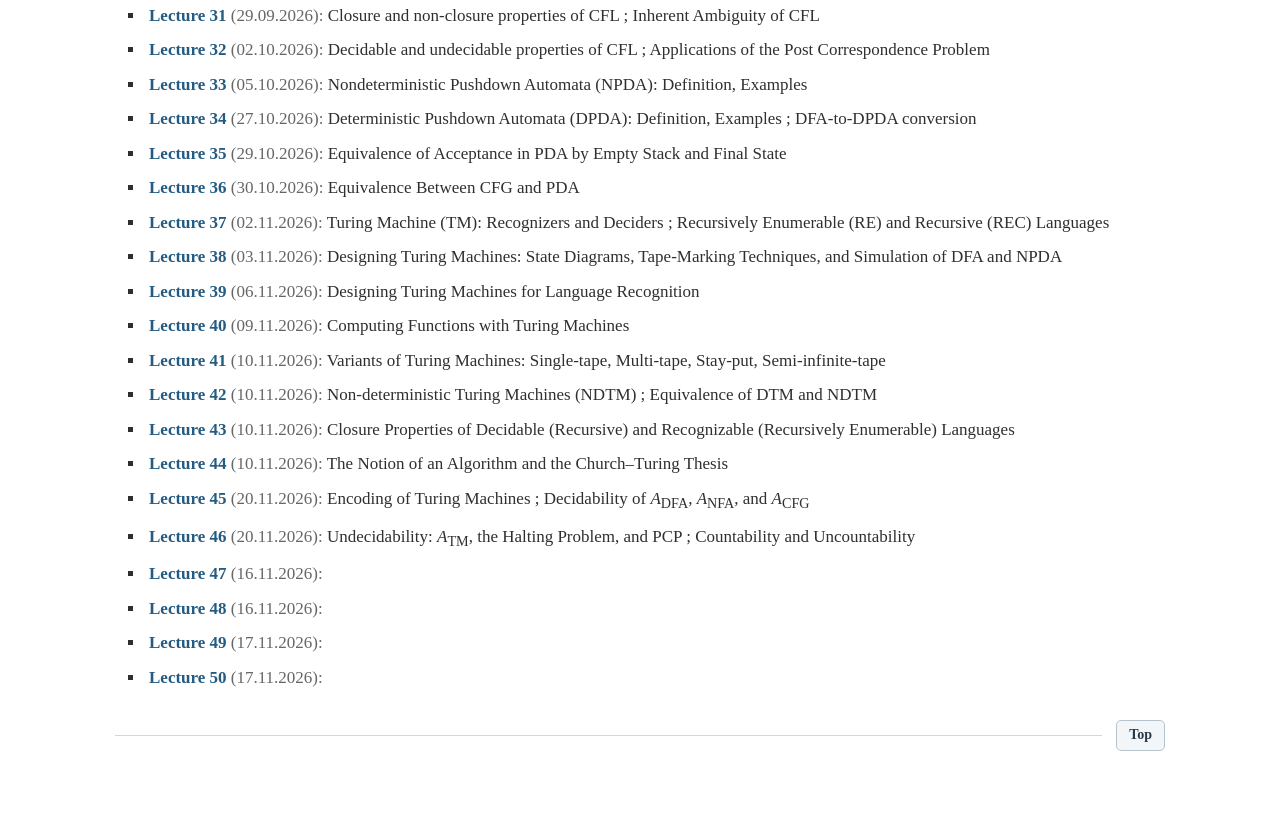
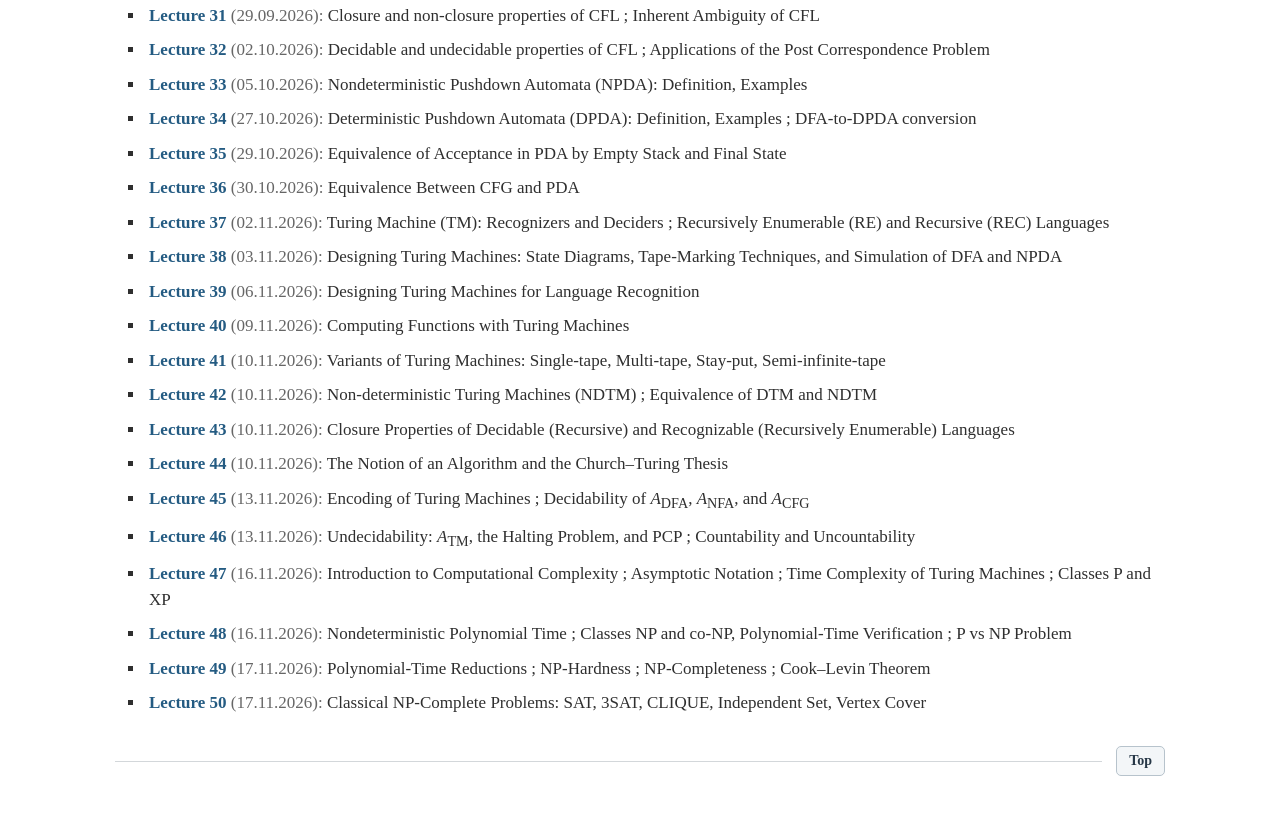
Before and after one commit to sbjana/sbjana.github.io, a plain HTML site: page ToC26.html in a window 1280 px wide. Shown: the part 2148-2962 px from the top of the page. Drawn offline with Linux system fonts and the light colour scheme.

Commit message:
Update ToC26.html

```diff
--- a/ToC26.html
+++ b/ToC26.html
@@ -941,7 +941,7 @@ Automata, Languages, Complexity
        <ul>
         <li>
           <span class="lecture-title">Lecture 45</span>
-          <span class="lecture-date">(20.11.2026):</span>
+          <span class="lecture-date">(13.11.2026):</span>
          Encoding of Turing Machines ; Decidability of
 <i>A</i><sub>DFA</sub>, <i>A</i><sub>NFA</sub>, and
 <i>A</i><sub>CFG</sub>
@@ -951,7 +951,7 @@ Automata, Languages, Complexity
       <ul>
         <li>
           <span class="lecture-title">Lecture 46</span>
-          <span class="lecture-date">(20.11.2026):</span>
+          <span class="lecture-date">(13.11.2026):</span>
         Undecidability: <i>A</i><sub>TM</sub>, the Halting Problem, and PCP ;  Countability and Uncountability
         </li>
       </ul>
@@ -960,7 +960,7 @@ Automata, Languages, Complexity
         <li>
           <span class="lecture-title">Lecture 47</span>
           <span class="lecture-date">(16.11.2026):</span>
-
+         Introduction to Computational Complexity ; Asymptotic Notation ; Time Complexity of Turing Machines ;  Classes P and XP
         </li>
       </ul>
 
@@ -968,7 +968,7 @@ Automata, Languages, Complexity
         <li>
           <span class="lecture-title">Lecture 48</span>
           <span class="lecture-date">(16.11.2026):</span>
-
+         Nondeterministic Polynomial Time ; Classes NP and co-NP, Polynomial-Time Verification ;  P vs NP Problem
         </li>
       </ul>
 
@@ -976,7 +976,7 @@ Automata, Languages, Complexity
         <li>
           <span class="lecture-title">Lecture 49</span>
           <span class="lecture-date">(17.11.2026):</span>
-
+         Polynomial-Time Reductions ; NP-Hardness ; NP-Completeness ; Cook–Levin Theorem
         </li>
       </ul>
 
@@ -984,7 +984,7 @@ Automata, Languages, Complexity
         <li>
           <span class="lecture-title">Lecture 50</span>
           <span class="lecture-date">(17.11.2026):</span>
-
+         Classical NP-Complete Problems: SAT, 3SAT, CLIQUE, Independent Set, Vertex Cover
         </li>
       </ul>
 
```
